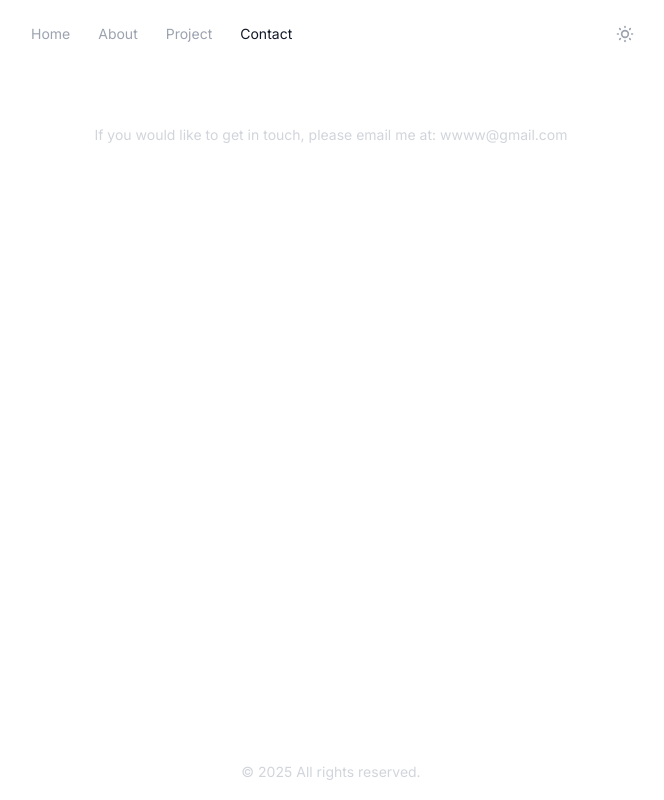
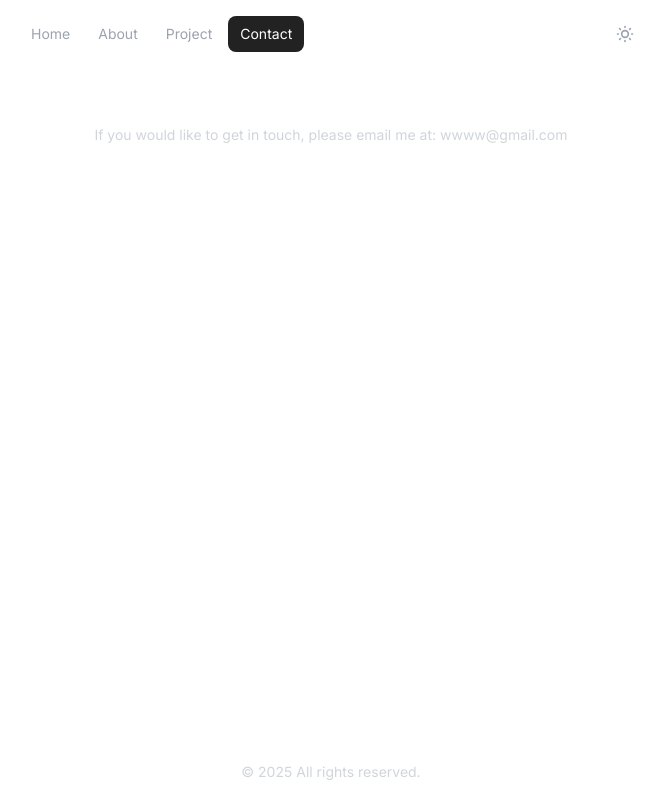
Before and after one commit to Mayday46/portfolio, a React (Vite) app: page /contact in a window 1280 px wide. Shown: the whole page, without its empty margins (309-973 px from the left). Built offline with nearby package versions, Linux system fonts and the light colour scheme.

Commit message:
fix: correct class name and background color reference in NavigationBar component

```diff
--- a/src/App.jsx
+++ b/src/App.jsx
@@ -22,7 +22,7 @@ function App() {
     // </div>
 
     <ThemeProvider>
-      <div className="flex flex-col min-h-screen">
+      <div className = "flex flex-col min-h-screen">
         <NavigationBar />
         <main className = "flex-grow">
           <Routes>
--- a/src/components/NavigationBar.jsx
+++ b/src/components/NavigationBar.jsx
@@ -62,7 +62,7 @@ const NavigationBar = () => {
                                 to = {item.path}
                                 className = {`px-3 py-2 text-sm rounded-lg transition-colors relative ${
                                     activeTab === item.path
-                                        ? 'text-gray-900 dark:text--white'
+                                        ? 'text-gray-900 dark:text-white'
                                         : 'text-gray-600 dark:text-gray-400 hover:text-gray-900 dark:hover:text-white'
                                 }`}
                             >
@@ -70,7 +70,7 @@ const NavigationBar = () => {
                                 {activeTab === item.path && (
                                     <motion.div
                                         className = "absolute inset-0 rounded-lg -z-10"
-                                        style = {{ backgroundColor: currentTheme.bubble}}
+                                        style = {{ backgroundColor: currentTheme.nav.bubble}}
                                         layoutId = "bubble"
                                         transition = {{ type: 'spring', bounce: 0.2, duration: 0.6 }}
                                     />
```
